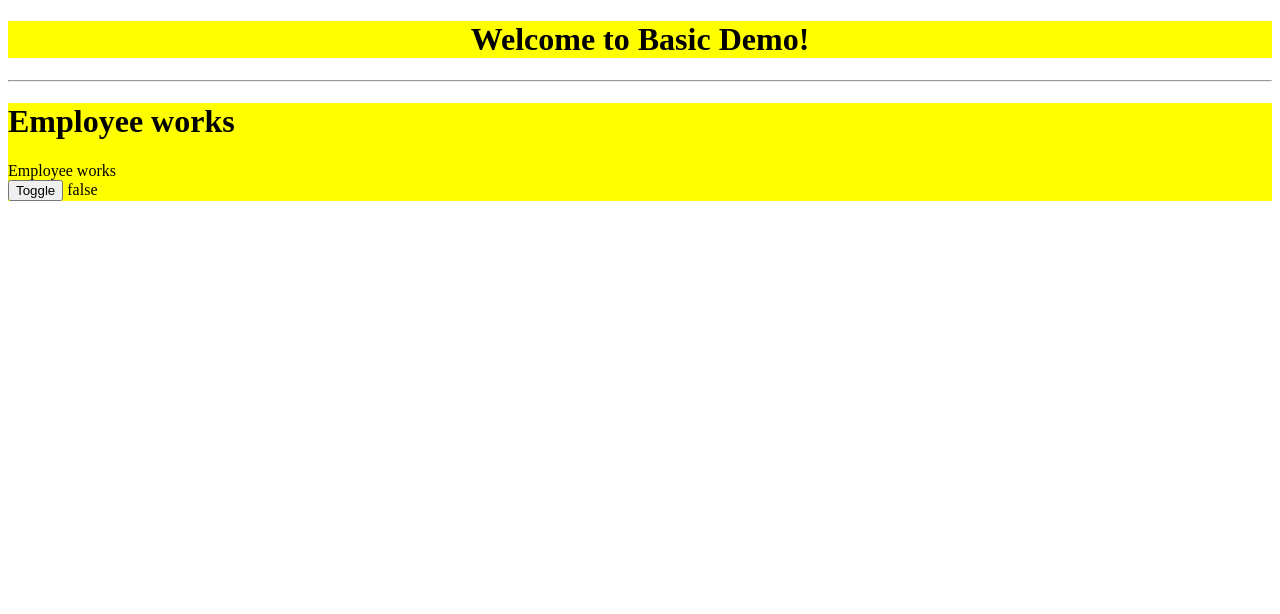
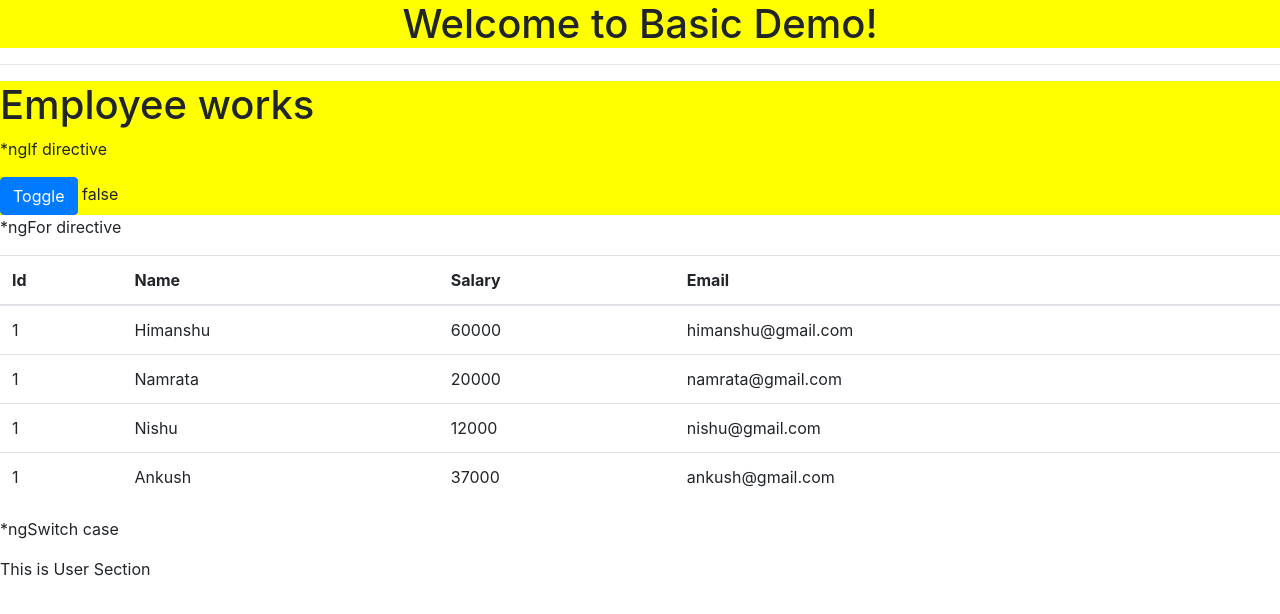
Before and after one commit to himanshujain2121/BasicDemo, an Angular app: page / in a window 1280 px wide. Shown: the top 614 px of the page. Built offline with nearby package versions, Linux system fonts and the light colour scheme.

Commit message:
Added Built-In Directives

```diff
--- a/package.json
+++ b/package.json
@@ -21,6 +21,7 @@
     "@angular/platform-browser": "^5.2.0",
     "@angular/platform-browser-dynamic": "^5.2.0",
     "@angular/router": "^5.2.0",
+    "bootstrap": "^4.1.0",
     "core-js": "^2.4.1",
     "rxjs": "^5.5.6",
     "zone.js": "^0.8.19"
--- a/src/app/employee/employee.component.html
+++ b/src/app/employee/employee.component.html
@@ -2,7 +2,40 @@
   <h1 >
     {{title}}
   </h1>
-  <div [hidden]="visible" [innerText]="title"> </div>
-  <button type="button" (click)="toggle()">Toggle</button>
+  <p>*ngIf directive</p>
+  <div *ngIf="visible" [innerText]="title"> </div>
+  <button class="btn btn-primary" type="button" (click)="toggle()">Toggle</button>
   {{visible}}
 </div>
+<p>*ngFor directive</p>
+<table class="table">
+  <thead>
+    <tr>
+      <th>Id</th>
+      <th>Name</th>
+      <th>Salary</th>
+      <th>Email</th>
+    </tr>
+  </thead>
+  <tbody>
+    <tr *ngFor="let emp of employee">
+      <td>{{emp.id}}</td>
+      <td>{{emp.name}}</td>
+      <td>{{emp.salary}}</td>
+      <td>{{emp.email}}</td>
+    </tr>
+  </tbody>
+</table>
+<p>*ngSwitch case</p>
+<div [ngSwitch]="role">
+  <div *ngSwitchCase = "'admin'">
+    This is Admin Section
+  </div>
+  <div *ngSwitchCase = "'user'">
+      This is User Section
+  </div>
+  <div *ngSwitchDefault>
+      This is Default Case
+  </div>
+
+</div>
--- a/src/app/employee/employee.component.ts
+++ b/src/app/employee/employee.component.ts
@@ -1,4 +1,5 @@
 import { Component, OnInit } from '@angular/core';
+import { Employee } from './employee';
 
 @Component({
   selector: 'app-employee',
@@ -6,13 +7,20 @@ import { Component, OnInit } from '@angular/core';
   styleUrls: ['./employee.component.css']
 })
 export class EmployeeComponent implements OnInit {
-  title:string = 'Employee works';
-  visible:boolean = false;
+  title: string = 'Employee works';
+  visible: boolean = false;
+  role:string = "user";
+  employee: Employee[] = [
+    { id: 1, name: 'Himanshu', email: 'himanshu@gmail.com', salary: 60000 },
+    { id: 1, name: 'Namrata', email: 'namrata@gmail.com', salary: 20000 },
+    { id: 1, name: 'Nishu', email: 'nishu@gmail.com', salary: 12000 },
+    { id: 1, name: 'Ankush', email: 'ankush@gmail.com', salary: 37000 }
+  ];
   constructor() { }
 
   ngOnInit() {
   }
-  toggle(){
+  toggle() {
     this.visible = !this.visible;
   }
 
--- /dev/null
+++ b/src/app/employee/employee.ts
@@ -0,0 +1,6 @@
+export class Employee{
+    id:number;
+    name:string;
+    salary:number;
+    email;
+}
--- a/src/styles.css
+++ b/src/styles.css
@@ -1 +1,3 @@
 /* You can add global styles to this file, and also import other style files */
+
+@import  '~bootstrap/dist/css/bootstrap.css';
```
Also changed, not shown: 1 other file (tests, documents, lock files or other folders).
